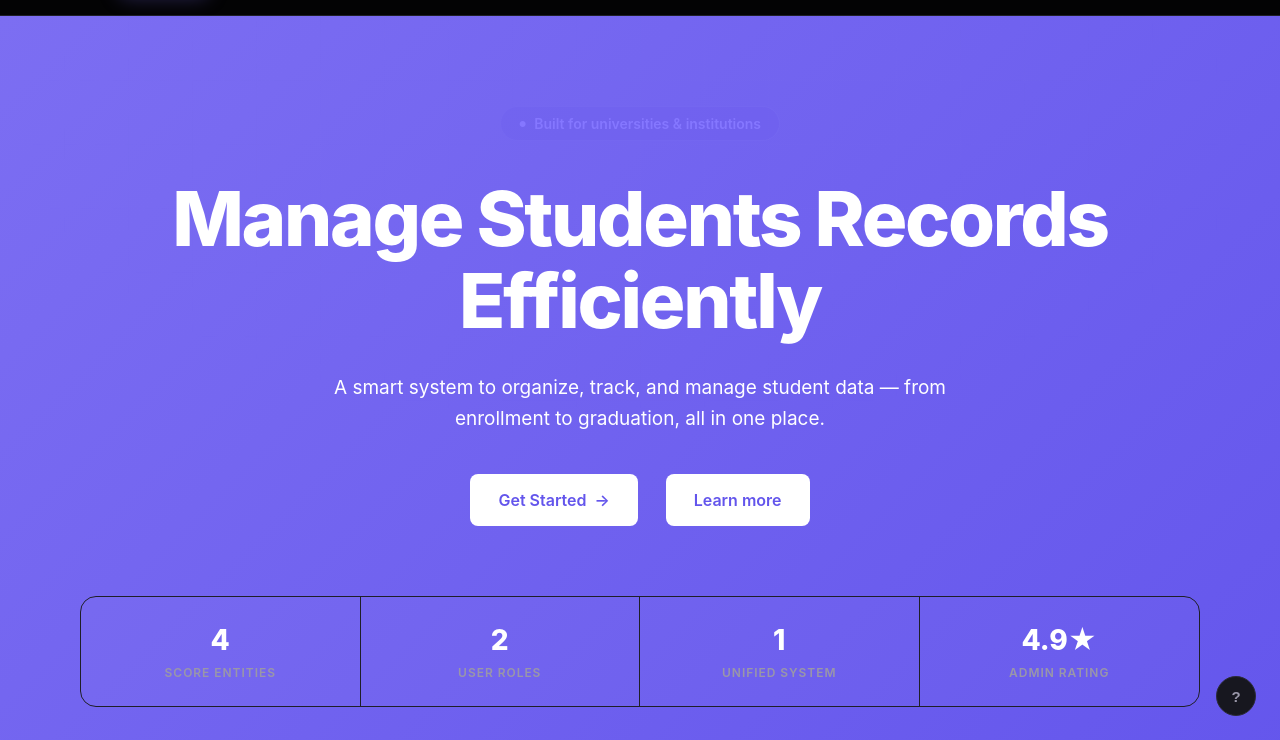
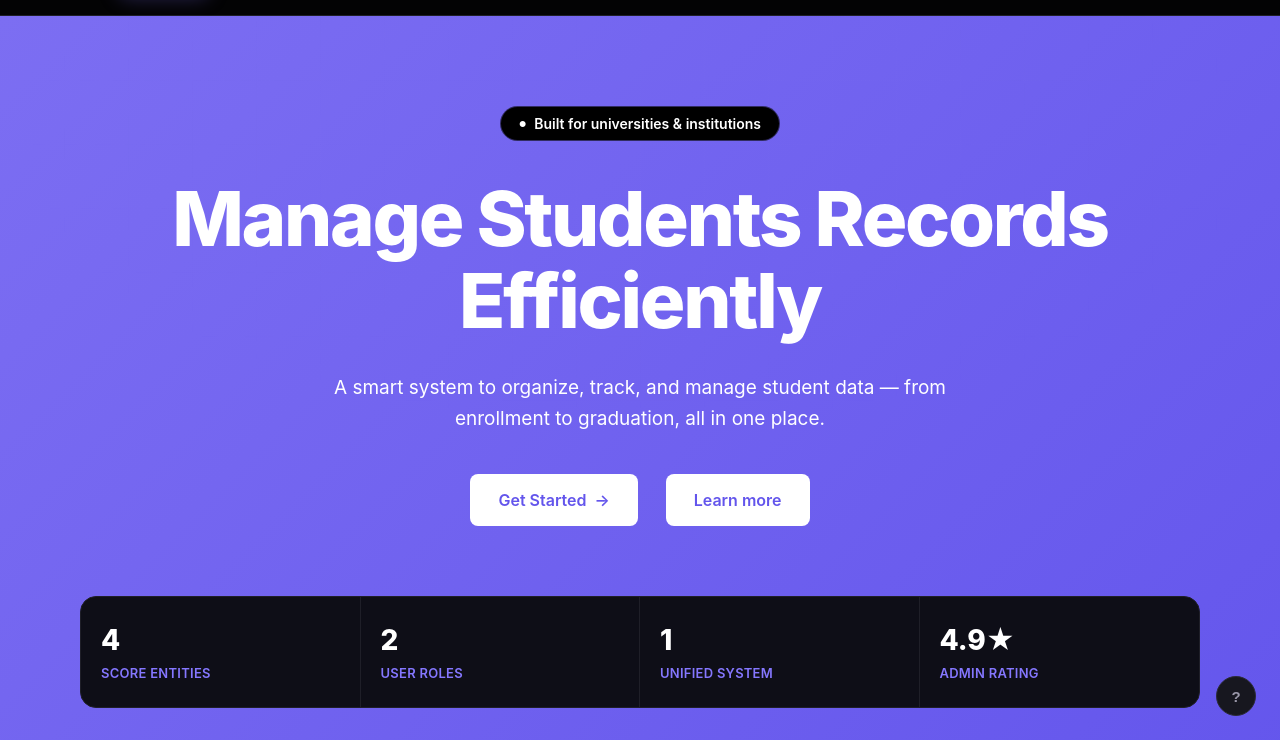
Before and after one commit to MuhammadAbdullahKhan11may/Student-Management-System, a plain HTML site: page index.html in a window 1280 px wide. Shown: the part 60-800 px from the top of the page. Drawn offline with Linux system fonts and the light colour scheme.

Commit message:
Update style.css

```diff
--- a/style.css
+++ b/style.css
@@ -163,16 +163,16 @@ html, body {
   display: inline-flex;
   align-items: center;
   gap: 8px;
-  background: rgba(99, 85, 236, 0.12);
+  background: #000000;   /* was rgba(99, 85, 236, 0.12) */
   border: 1px solid rgba(124, 110, 242, 0.4);
-  color: var(--purple-glow);
+  color: #ffffff;   /* was var(--purple-glow) */
   font-size: 14px;
   font-weight: 600;
   padding: 8px 18px;
   border-radius: 999px;
   margin-bottom: 36px;
   cursor: pointer;
-  transition: transform 0.2s ease, box-shadow 0.2s ease, border-color 0.2s ease;
+  transition: transform 0.2s ease, box-shadow 0.2s ease, border-color 0.2s ease, background 0.2s ease, color 0.2s ease;
 }
 
 .badge.selected {
@@ -182,13 +182,15 @@ html, body {
 }
 
 .badge:hover {
+  background: #ffffff;
+  color: var(--purple);
   transform: translateY(-2px);
-  border-color: var(--purple-glow);
+  border-color: #ffffff;
   box-shadow: 0 8px 24px rgba(124, 110, 242, 0.35);
 }
 
 .badge-dot {
-  color: var(--purple-glow);
+  color: currentColor;   /* was var(--purple-glow) — now matches text color automatically */
   font-size: 8px;
 }
 
@@ -258,13 +260,13 @@ html, body {
   border: 1px solid var(--border-subtle);
   border-radius: 16px;
   overflow: hidden;
-  background: rgba(255, 255, 255, 0.02);
+  background: #0e0e17;   /* was rgba(255,255,255,0.02) */
   margin-bottom: 40px;
 }
 
 .stat {
   padding: 26px 20px;
-  text-align: center;
+  text-align: left;   /* was center */
   border-right: 1px solid var(--border-subtle);
   cursor: pointer;
   transition: transform 0.25s ease, background 0.25s ease;
@@ -285,10 +287,10 @@ html, body {
 }
 
 .stat-label {
-  color: var(--text-gray);
-  font-size: 12px;
+  color: var(--purple-glow);   /* was var(--text-gray) */
+  font-size: 13px;
   font-weight: 600;
-  letter-spacing: 0.08em;
+  letter-spacing: 0.02em;
   margin-top: 8px;
 }
 
```
